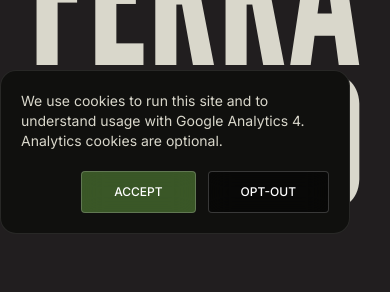
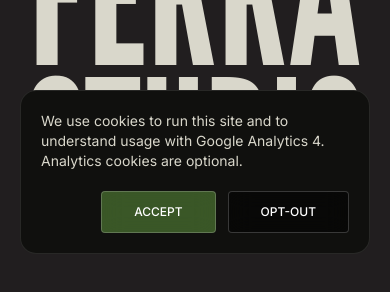
Before and after one commit to fogelmark/ferra, a Next.js app: page / in a window 390 px wide. Shown: the part 570-862 px from the top of the page. Built offline with nearby package versions, Linux system fonts and the light colour scheme; no server answers.

Commit message:
Fixed padding on popup

```diff
--- a/components/modals/cookie-consent.tsx
+++ b/components/modals/cookie-consent.tsx
@@ -61,7 +61,7 @@ export default function CookieConsent() {
 
 	return (
 		<div className="bg-ash-gray/0 fixed inset-0 z-50 flex items-end justify-end">
-			<div className="bg-gray-background text-bone-white relative w-full max-w-md rounded-2xl p-5 me-10 mb-10 border border-white/10">
+			<div className="bg-gray-background text-bone-white relative w-full max-w-md rounded-2xl p-5 mx-5 md:mx-0 md:me-10 mb-5 md:mb-10 border border-white/10">
 				{/* <h2 className="text-xl">We use cookies</h2>
 				<hr className="my-2 opacity-50" /> */}
 				<p className="text-sm">
```
